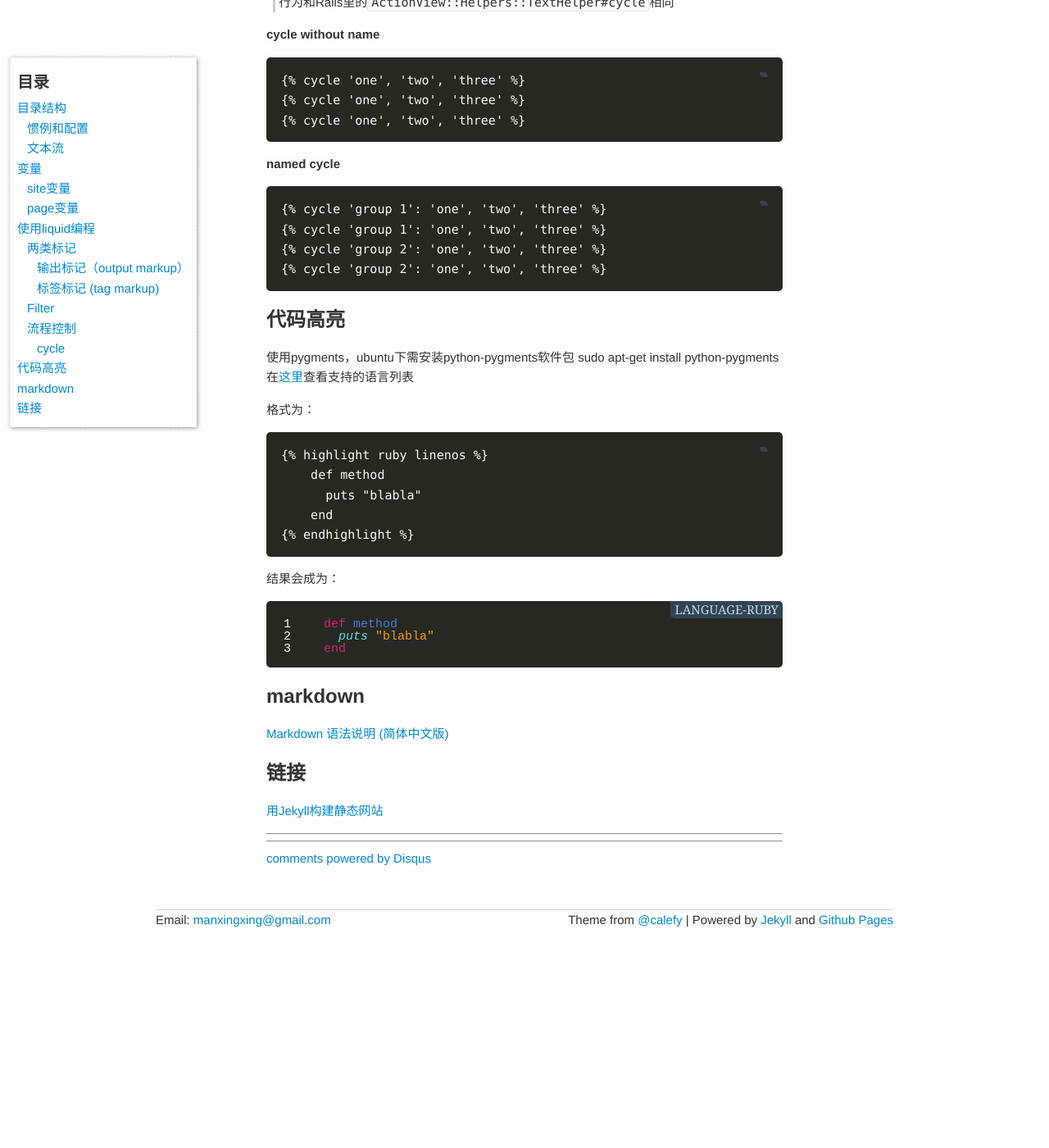
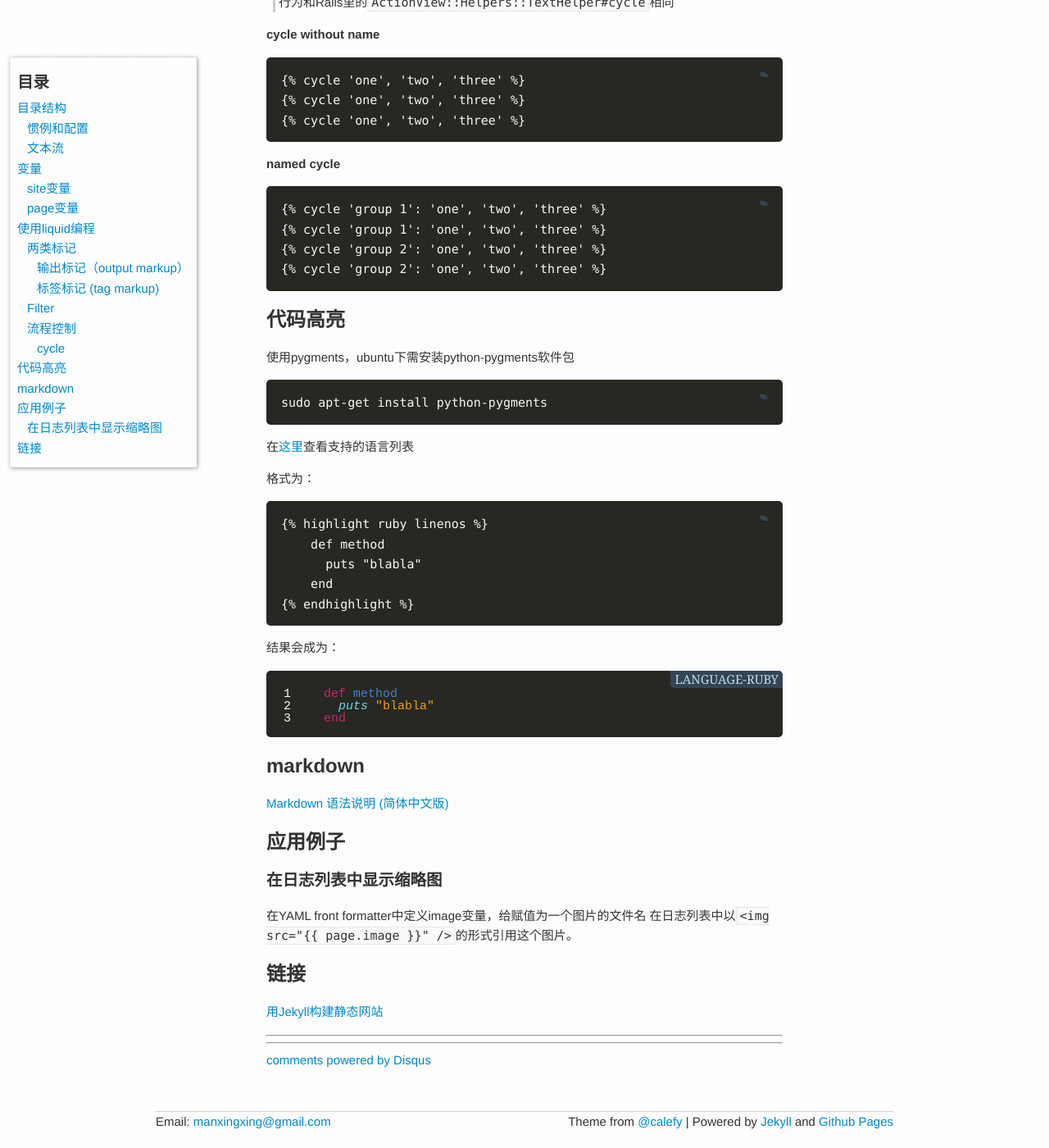
Before and after one commit to apprentice1988/apprentice1988.github.com, a Jekyll site: the page built from _posts/2013-05-20-Alan-learns-to-jekyll.md, in a window 1280 px wide and 1400 px high, scrolled down 2977 px. Shown: the whole window at 82% size. Built offline with Jekyll 4.4.1, drawn with Linux system fonts in a browser that asks for light colours; Markdown is read by kramdown in place of the engine named in the settings; comment, search, counter and statistics services are not loaded; before the commit the page ends 4132 px from its top, so only the background shows below that.

```diff
--- a/_layouts/default.html
+++ b/_layouts/default.html
@@ -2,7 +2,7 @@
 <html>
 	<head>
 		<meta charset="utf-8" />
-		<title> {% if page.title %}{{page.title}} {% else %} Alan learns to Code {% endif %} </title>
+		<title> {% if page.title %}{{page.title}} | {% endif %} Alan learns to Code  </title>
 		<link rel="stylesheet" href="/css/main.css" />
 		<link rel="stylesheet" href="/css/pygments_native.css" />
 		<link rel="stylesheet" href="http://fonts.googleapis.com/css?family=Handlee">
@@ -33,7 +33,7 @@
 			</div>
 
 			<div class="right">
-				Theme from <a href="http://http//calefy.org/">@calefy</a>
+				Theme from <a href="http://calefy.org/">@calefy</a>
 				|
 				Powered by <a href="http://jekyllrb.com/">Jekyll</a> and <a href="http://pages.github.com/">Github Pages</a>
 			</div>
--- a/_posts/2013-05-20-Alan-learns-to-jekyll.md
+++ b/_posts/2013-05-20-Alan-learns-to-jekyll.md
@@ -143,7 +143,9 @@ __named cycle__
 
 ## 代码高亮
 使用pygments，ubuntu下需安装python-pygments软件包
+
     sudo apt-get install python-pygments
+
 在[这里](http://pygments.org/languages/)查看支持的语言列表
 
 格式为：
@@ -166,6 +168,13 @@ __named cycle__
 ## markdown
 [Markdown 语法说明 (简体中文版) ](http://wowubuntu.com/markdown/)
 
+## 应用例子
+
+### 在日志列表中显示缩略图
+在YAML front formatter中定义image变量，给赋值为一个图片的文件名
+在日志列表中以`<img src="{% raw %}{{ page.image }}{% endraw %}" />`的形式引用这个图片。
+
+
 ## 链接
 
 [用Jekyll构建静态网站](http://yanping.me/cn/blog/2011/12/15/building-static-sites-with-jekyll/)
```
Also changed, not shown: other parts of _layouts/default.html (+2 -2 lines), _layouts/post.html (+12 -1 lines), reading.md (added, +19 -0 lines).
